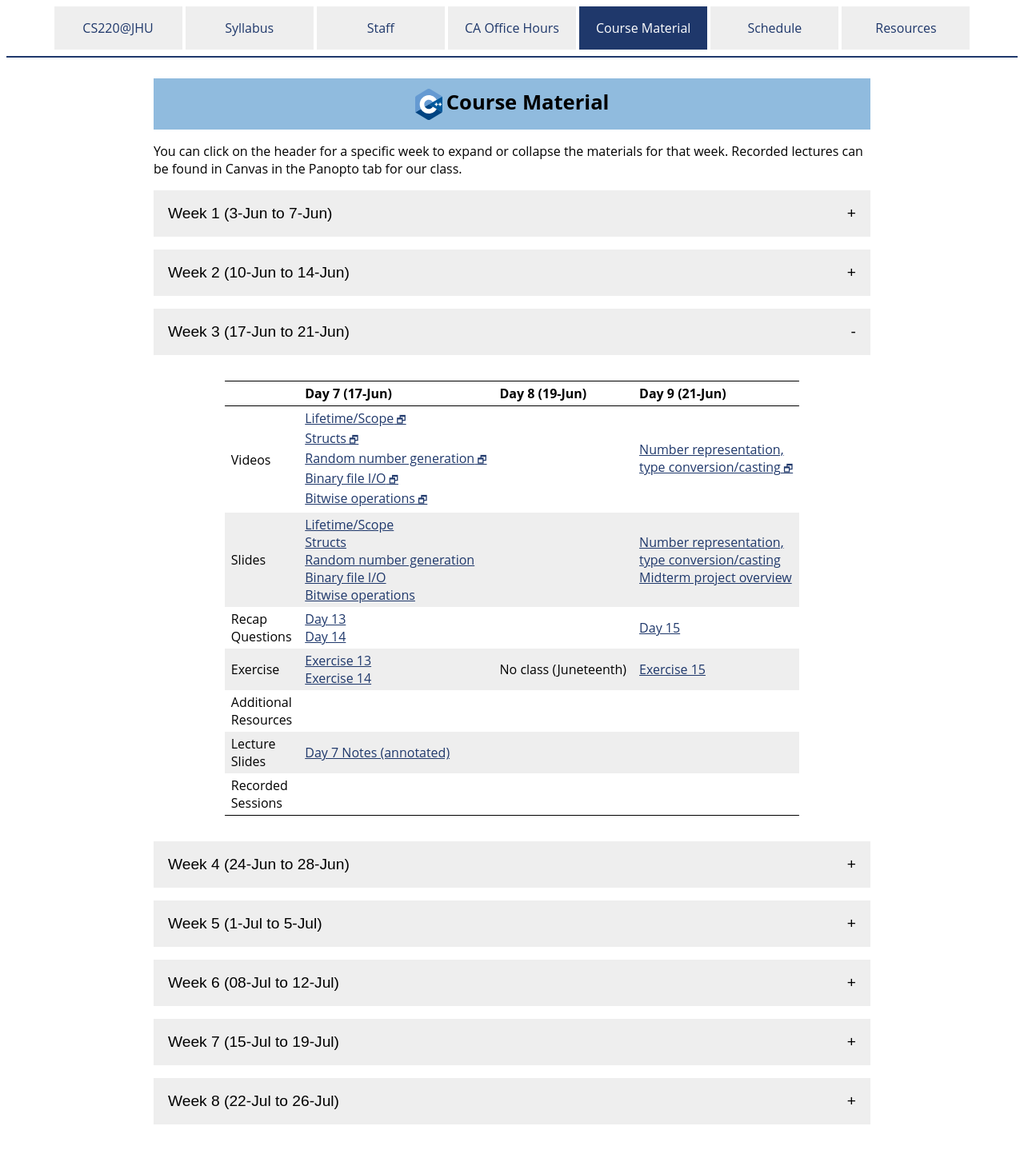
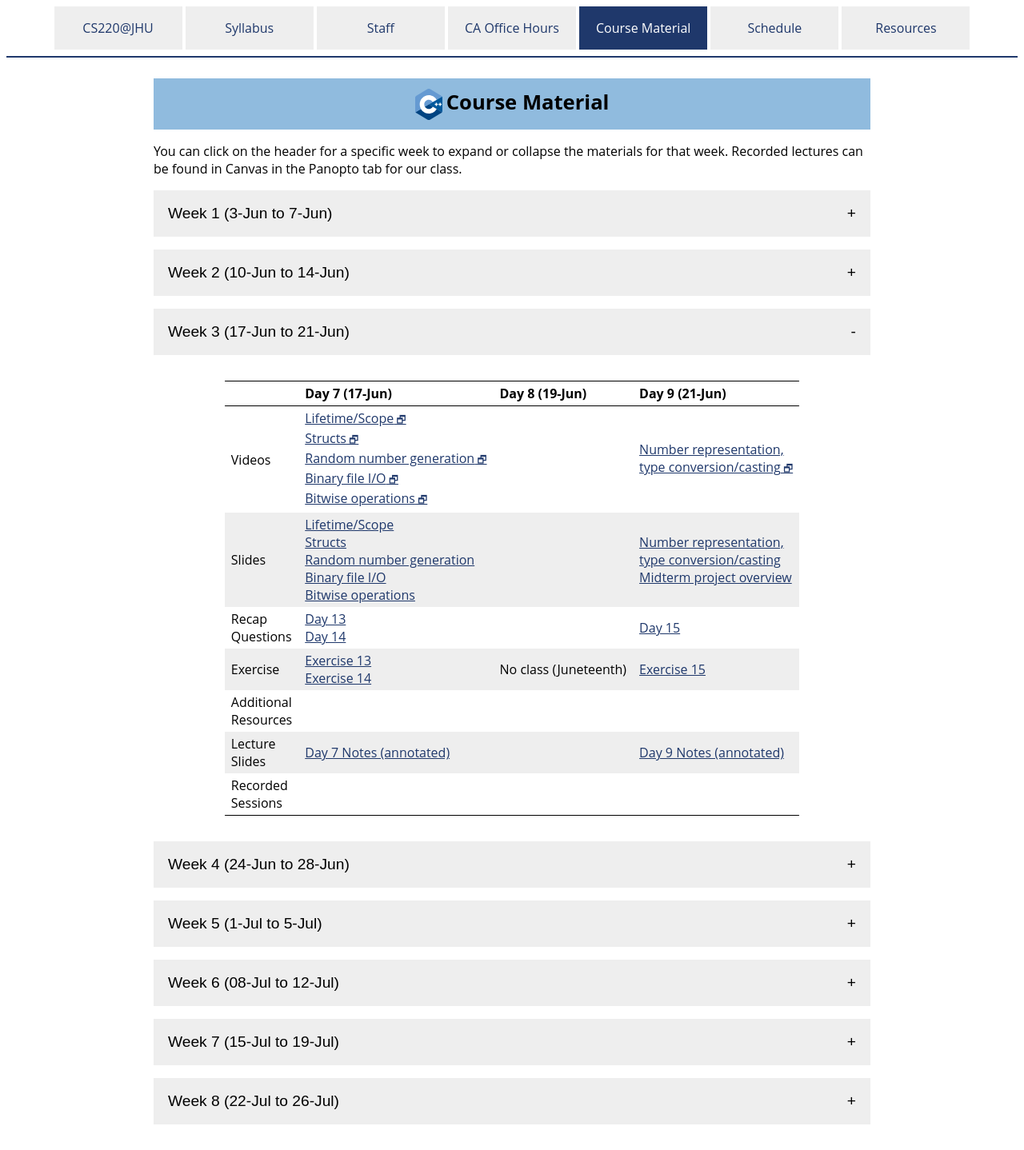
Before and after one commit to jhu-ip/cs220-summer24, a Jekyll site: the page built from material.md, in a window 1280 px wide. Shown: the whole page at 80% size. Built offline with Jekyll 4.4.1, drawn with Linux system fonts in a browser that asks for light colours.

Commit message:
Add material for session 9

```diff
--- a/material.csv
+++ b/material.csv
@@ -118,6 +118,7 @@ Week,Day,Date,Type,Link text,URL
 3,3,21-Jun,Recap,Day 15,questions/day15.html
 3,3,21-Jun,Exercise,Exercise 15,exercise/ex15.html
 3,3,21-Jun,Slides,"Midterm project overview", slides/summer23_slides/summer23_midterm_project_overview.pdf
+3,3,21-Jun,LectureSlides,Day 9 Notes (annotated),slides/summer24_slides/summer24_session09_day15-00_annotated.pdf
 
 4,1,24-Jun,Video,Linked lists,https://jh.hosted.panopto.com/Panopto/Pages/Viewer.aspx?id=254ea75c-12a1-456c-b91d-ae230027a0c6
 4,1,24-Jun,Slides,Linked lists,slides/day16_linked_lists.pdf
--- a/material.md
+++ b/material.md
@@ -178,7 +178,7 @@ the materials for that week. Recorded lectures can be found in Canvas in the Pan
       <td>Lecture<br>Slides</td>
       <td><a href='slides/summer24_slides/summer24_session07_day13-14_annotated.pdf'>Day 7 Notes (annotated)</a></td>
       <td></td>
-      <td></td>
+      <td><a href='slides/summer24_slides/summer24_session09_day15-00_annotated.pdf'>Day 9 Notes (annotated)</a></td>
     </tr>
     <tr>
       <td>Recorded<br>Sessions</td>
```
Also changed, not shown: 1 other file.
